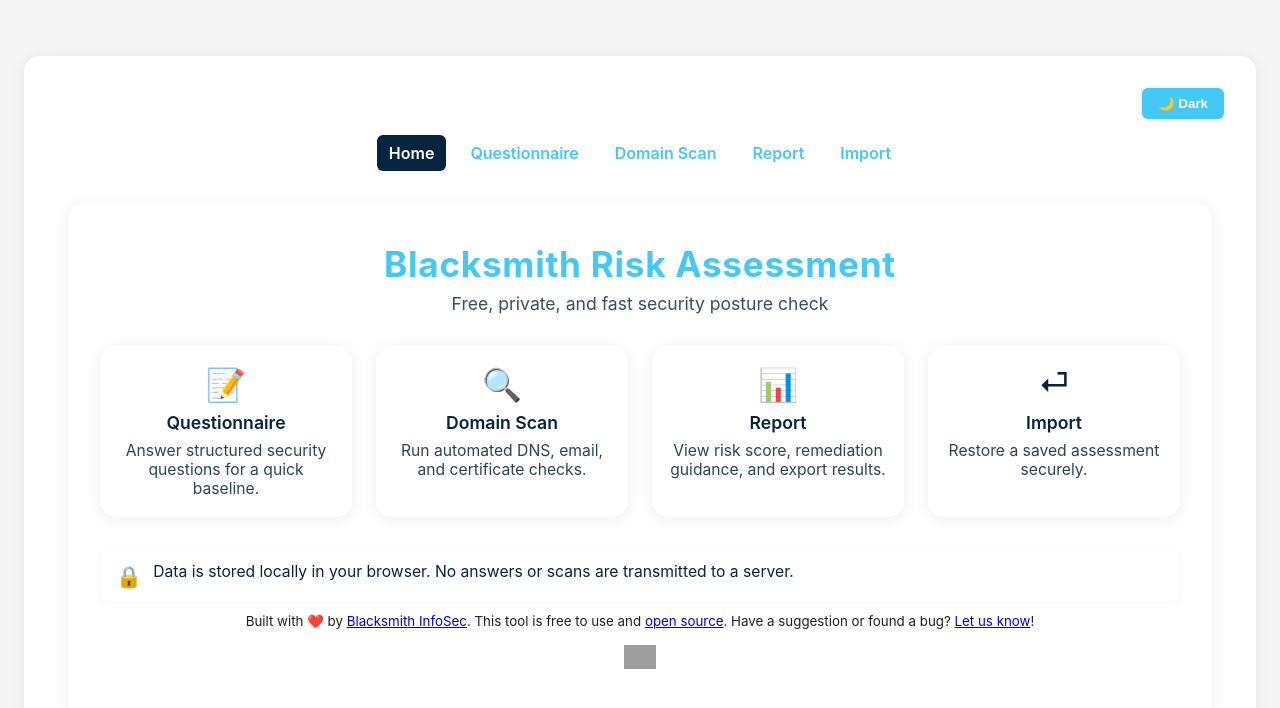
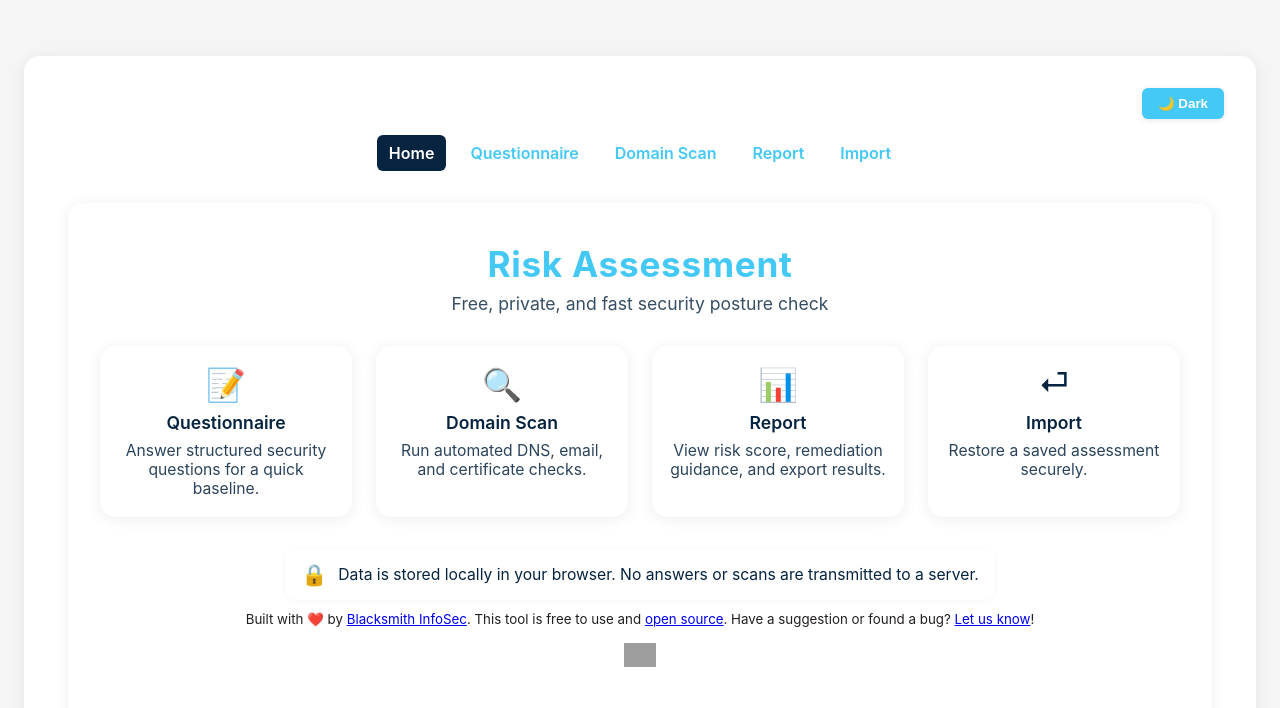
Before and after one commit to blacksmith-infosec/risk-assessments, a React (Vite) app: page / in a window 1280 px wide. Shown: the top 708 px of the page. Built offline with nearby package versions, Linux system fonts and the light colour scheme; grey boxes are pictures that could not be loaded.

Commit message:
fix up some CSS on the home tab

```diff
--- a/src/components/Home/index.tsx
+++ b/src/components/Home/index.tsx
@@ -5,7 +5,7 @@
   <section className='home-panel modern-home'>
     <header className='home-header'>
       <h1>
-        Blacksmith Risk Assessment
+        Risk Assessment
       </h1>
       <p className='subtitle'>Free, private, and fast security posture check</p>
     </header>
@@ -35,7 +35,9 @@
       <div className='home-notes'>
         <div className='note'>
           <span className='note-icon'>🔒</span>
-          <span>Data is stored locally in your browser. No answers or scans are transmitted to a server.</span>
+          <span className='note-text'>
+            Data is stored locally in your browser. No answers or scans are transmitted to a server.
+          </span>
         </div>
       </div>
     </main>
--- a/src/styles.css
+++ b/src/styles.css
@@ -182,23 +182,28 @@
 
 .home-notes {
   margin-top: 1.5rem;
+  text-align: center;
 }
 .note {
-  display: flex;
-  align-items: flex-start;
+  align-items: center;
   background: var(--card-bg);
+  border-radius: 10px;
+  box-shadow: 0 1px 6px rgba(0,0,0,0.04);
   color: var(--text-secondary);
-  border-radius: 10px;
+  display: inline-flex;
+  font-size: 0.98rem;
+  margin-bottom: 0.7rem;
+  margin-left: auto;
+  margin-right: auto;
   padding: 0.8rem 1rem;
-  margin-bottom: 0.7rem;
-  font-size: 0.98rem;
-  box-shadow: 0 1px 6px rgba(0,0,0,0.04);
   transition: background 0.3s, color 0.3s;
 }
 .note-icon {
   font-size: 1.3rem;
   margin-right: 0.7rem;
-  margin-top: 0.1rem;
+}
+.note-text {
+  vertical-align: middle;
 }
 .note a {
   color: var(--accent);
```
